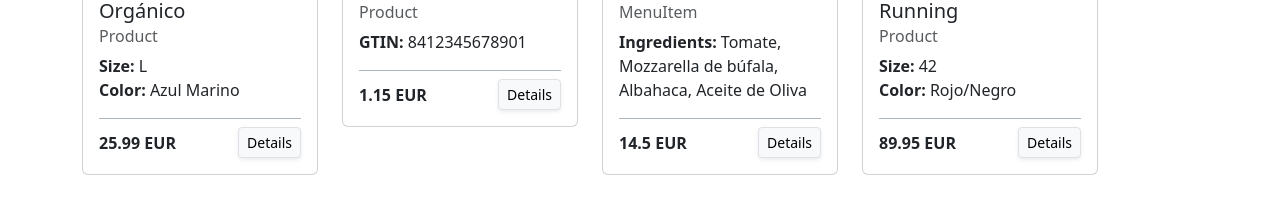
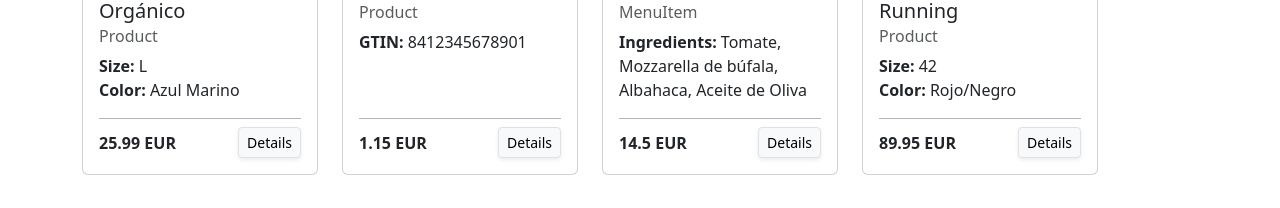
Before and after one commit to aghersidev/ontology-cart, an Angular app: page /catalogue in a window 1280 px wide. Shown: the part 302-510 px from the top of the page. Built offline with nearby package versions, Linux system fonts and the light colour scheme.

Commit message:
fixed mt"

```diff
--- a/src/app/shared/components/product-card/product-card.component.html
+++ b/src/app/shared/components/product-card/product-card.component.html
@@ -1,10 +1,10 @@
-<article class="card">
+<article class="card h-100">
       <img [src]="product().image?.[0] || 'assets/no-image.png'"
              class="card-img-top object-fit-cover"
              style="height: 180px;"
              [alt]="product().name">
 
-      <div class="card-body d-flex flex-column">
+      <div class="card-body d-flex flex-column ">
 
         <h5 class="card-title">{{ product().name }}</h5>
         <h6 class="card-subtitle mb-2 text-body-secondary"> {{ product()['@type'] }} </h6>
@@ -22,7 +22,7 @@
           }
         </p>
 
-        <div class="d-flex justify-content-between align-items-center pt-2 border-top border-dark-subtle">
+        <div class="d-flex justify-content-between align-items-center pt-2 mt-auto border-top border-dark-subtle">
           <span class="fw-bold text-dark">
             {{ product().offers?.price }} {{ product().offers?.priceCurrency }}
           </span>
```
